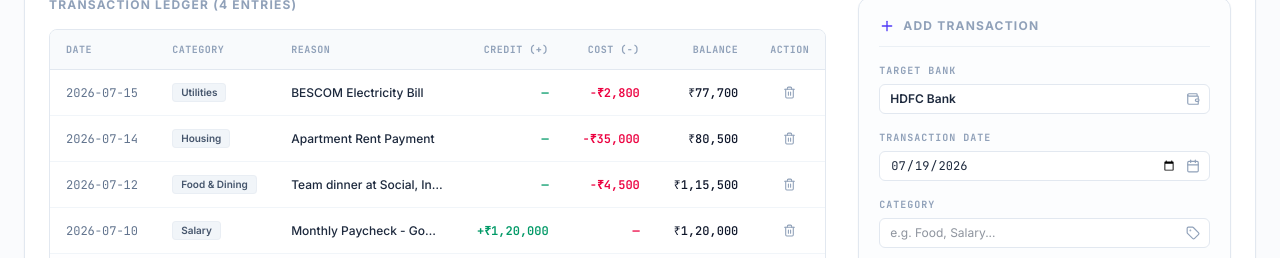
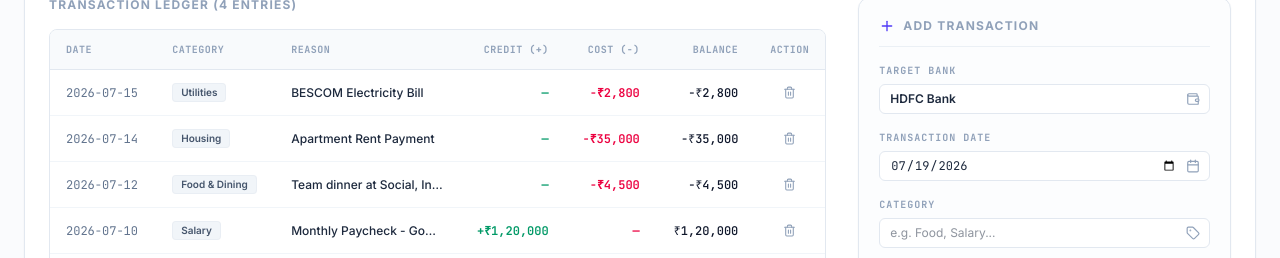
Before and after one commit to Dharunjayavinayak/dharun-finance-sync, a React (Vite) app: page / in a window 1280 px wide. Shown: the part 518-776 px from the top of the page. Built offline with nearby package versions, Linux system fonts and the light colour scheme.

Commit message:
Update ExpenseModule.tsx

```diff
--- a/src/components/ExpenseModule.tsx
+++ b/src/components/ExpenseModule.tsx
@@ -60,22 +60,20 @@ const getTransactionsWithBalance = (bankName: BankName): Transaction[] => {
     const list = expenses[bankName] || [];
 
     // We trust the spreadsheet's natural row order!
-    // Simply map through the list to preserve the spreadsheet balances
-    let runningBal = 0;
     return list.map((tx) => {
-      if (tx.balance !== undefined && tx.balance !== 0) {
-        runningBal = tx.balance;
+      // FORCE the app to use the sheet's balance if it exists
+      // We check for !== undefined so that 0 is still handled correctly if needed
+      if (tx.balance !== undefined) {
         return tx;
       }
 
-      runningBal += (tx.credit || 0) - (tx.cost || 0);
+      // Fallback only if it's a completely new unsynced manual entry
       return {
         ...tx,
-        balance: runningBal,
+        balance: (tx.credit || 0) - (tx.cost || 0)
       };
     });
   };
-
   const currentBankTransactions = getTransactionsWithBalance(selectedBank);
   // Sort descending for display so the newest transactions are visible first
   const displayTransactions = [...currentBankTransactions].reverse();
```
